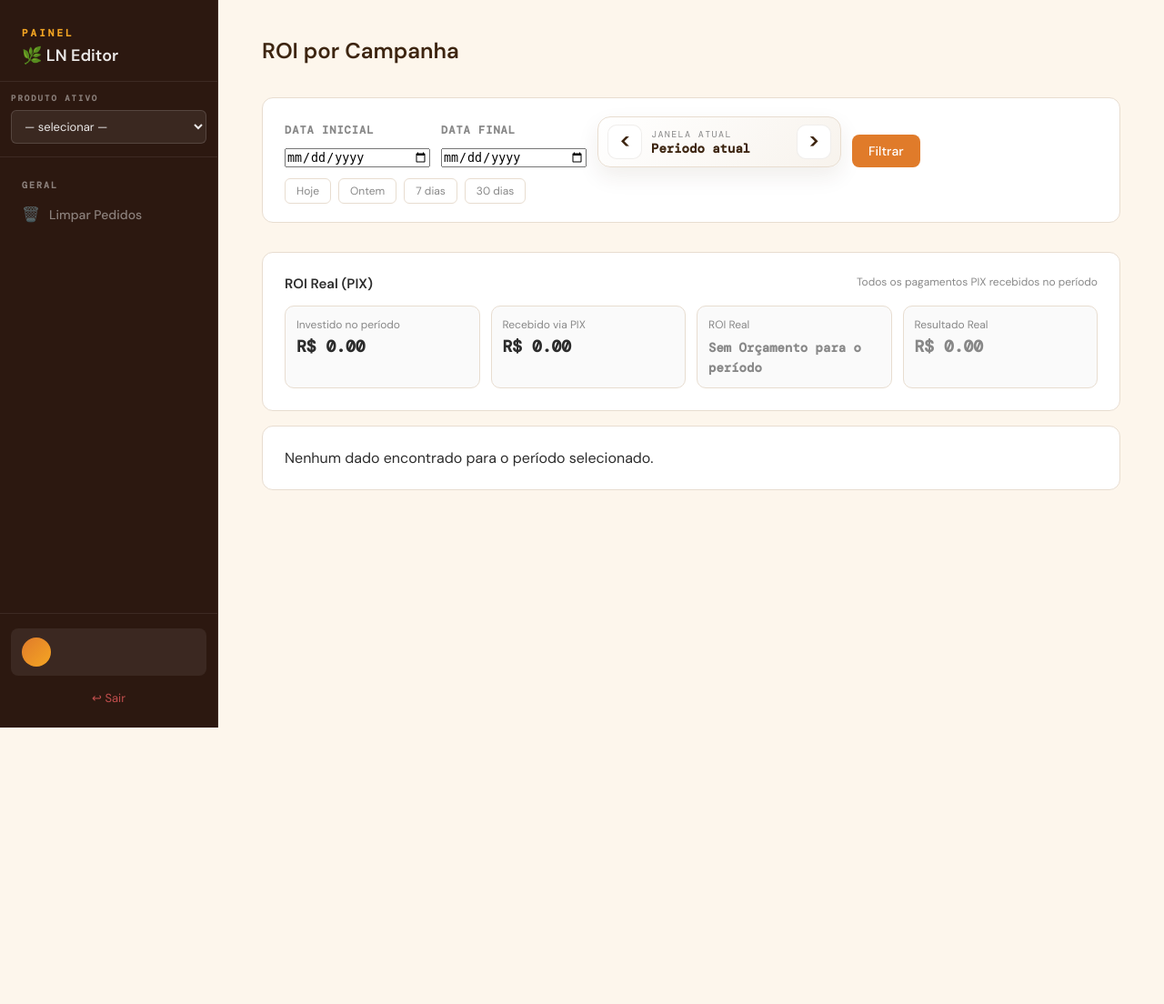
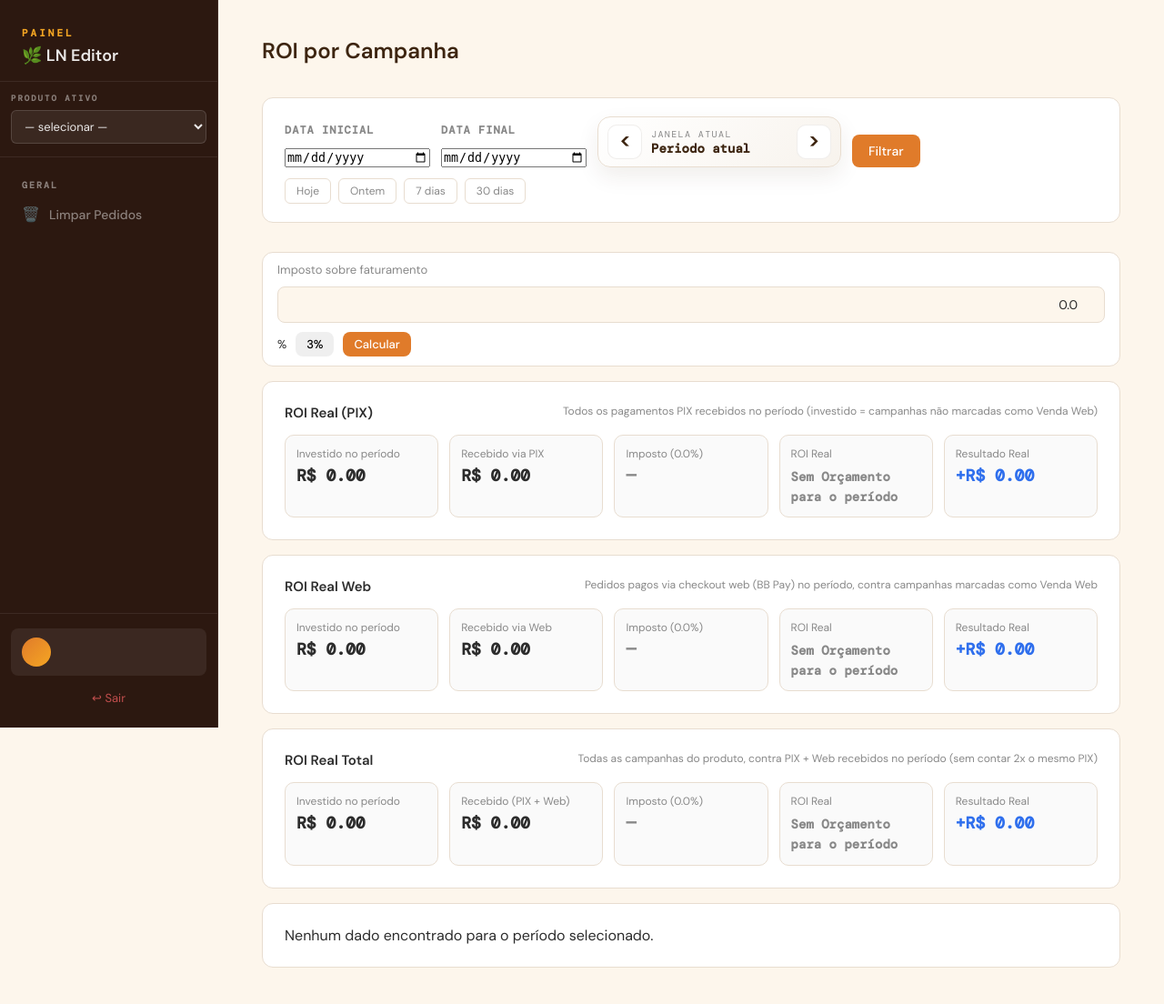
Before and after one commit to leosn1006/vendas-web, a Flask app: template app/admin/templates/admin/roi_produto.html in a window 1280 px wide. Shown: the whole page at 91% size. Before the commit the page ends 800 px from the top, so only its background shows below. Run offline with Flask 3, Linux system fonts and the light colour scheme; the template is opened without the code that fills it, so the values that code supplies are empty; parts of the project's set-up code (start-up, migrations or seed data) failed here and were passed over.

Commit message:
acerta ROI do produto para incluir wendas web

```diff
--- a/app/admin/templates/admin/roi_produto.html
+++ b/app/admin/templates/admin/roi_produto.html
@@ -23,7 +23,7 @@
     .roi-summary-sub { font-size: 12px; color: var(--muted); }
     .roi-summary-grid {
         display: grid;
-        grid-template-columns: repeat(4, minmax(0, 1fr));
+        grid-template-columns: repeat(5, minmax(0, 1fr));
         gap: 12px;
     }
     .roi-summary-item {
@@ -44,11 +44,108 @@
         line-height: 1.2;
     }
 
+    .imposto-card {
+        display: flex;
+        align-items: center;
+        gap: 10px;
+        flex-wrap: wrap;
+        padding: 10px 16px;
+        margin-bottom: 16px;
+    }
+    .imposto-label {
+        font-size: 13px;
+        color: var(--muted);
+        white-space: nowrap;
+    }
+    .imposto-input {
+        width: 72px;
+        font-family: var(--mono);
+        font-size: 14px;
+        text-align: right;
+        padding: 5px 8px;
+        border: 1px solid var(--border);
+        border-radius: 6px;
+        background: var(--surface);
+        color: var(--text);
+    }
+    .imposto-pct {
+        font-size: 13px;
+        color: var(--text);
+    }
+
     @media (max-width: 900px) {
         .roi-summary-grid { grid-template-columns: 1fr; }
     }
 </style>
 {% endblock %}
+
+{% macro roi_summary_card(titulo, subtitulo, recebido_label, recebido, investido, taxa, erro=false) %}
+<div class="card roi-summary-card">
+    {% if erro %}
+        <div class="roi-summary-head">
+            <div class="roi-summary-title">{{ titulo }}</div>
+            <div class="roi-summary-sub">Não foi possível carregar os dados agora</div>
+        </div>
+        <div class="empty-state">Dados indisponíveis no momento. Tente novamente em instantes.</div>
+    {% else %}
+        {% set imposto = recebido * taxa / 100 %}
+        {% set resultado = recebido - imposto - investido %}
+        <div class="roi-summary-head">
+            <div class="roi-summary-title">{{ titulo }}</div>
+            <div class="roi-summary-sub">{{ subtitulo }}</div>
+        </div>
+        <div class="roi-summary-grid">
+            <div class="roi-summary-item">
+                <div class="roi-summary-label">Investido no período</div>
+                <div class="roi-summary-value">R$ {{ '%.2f'|format(investido) }}</div>
+            </div>
+            <div class="roi-summary-item">
+                <div class="roi-summary-label">{{ recebido_label }}</div>
+                <div class="roi-summary-value">R$ {{ '%.2f'|format(recebido) }}</div>
+            </div>
+            <div class="roi-summary-item">
+                <div class="roi-summary-label">Imposto ({{ '%.1f'|format(taxa) }}%)</div>
+                <div class="roi-summary-value">
+                    {% if imposto > 0.005 %}
+                        R$ {{ '%.2f'|format(imposto) }}
+                    {% else %}
+                        <span class="roi-muted">—</span>
+                    {% endif %}
+                </div>
+            </div>
+            <div class="roi-summary-item">
+                <div class="roi-summary-label">ROI Real</div>
+                <div class="roi-summary-value">
+                    {% if investido > 0 %}
+                        {% set roi_val = (recebido - imposto) / investido %}
+                        {% if roi_val < 1 %}
+                            <span class="roi-red">{{ '%.2f'|format(roi_val) }}×</span>
+                        {% elif roi_val <= 1.005 %}
+                            <span class="roi-yellow">{{ '%.2f'|format(roi_val) }}×</span>
+                        {% else %}
+                            <span class="roi-green">{{ '%.2f'|format(roi_val) }}×</span>
+                        {% endif %}
+                    {% else %}
+                        <span class="roi-muted" style="font-family:inherit; font-size:14px;">Sem Orçamento para o período</span>
+                    {% endif %}
+                </div>
+            </div>
+            <div class="roi-summary-item">
+                <div class="roi-summary-label">Resultado Real</div>
+                <div class="roi-summary-value">
+                    {% if resultado < -0.005 %}
+                        <span class="roi-red">R$ {{ '%.2f'|format(resultado) }}</span>
+                    {% elif resultado < 0.005 %}
+                        <span class="roi-muted" style="font-family:inherit;">R$ 0.00</span>
+                    {% else %}
+                        <span class="roi-blue">+R$ {{ '%.2f'|format(resultado) }}</span>
+                    {% endif %}
+                </div>
+            </div>
+        </div>
+    {% endif %}
+</div>
+{% endmacro %}
 
 {% block content %}
 <div class="page-header">
@@ -60,62 +157,35 @@
 
 {% include 'admin/includes/_filtro_periodo.html' %}
 
-<div class="card roi-summary-card">
-    {% if roi_real_erro %}
-        <div class="roi-summary-head">
-            <div class="roi-summary-title">ROI Real (PIX)</div>
-            <div class="roi-summary-sub">Não foi possível carregar os dados agora</div>
-        </div>
-        <div class="empty-state">Dados indisponíveis no momento. Tente novamente em instantes.</div>
-    {% else %}
-        {% set total_pix_real = roi_real.total_pix | float %}
-        {% set total_investido_real = roi_real.total_investido | float %}
-        {% set total_resultado_real = total_pix_real - total_investido_real %}
-        <div class="roi-summary-head">
-            <div class="roi-summary-title">ROI Real (PIX)</div>
-            <div class="roi-summary-sub">Todos os pagamentos PIX recebidos no período</div>
-        </div>
-        <div class="roi-summary-grid">
-            <div class="roi-summary-item">
-                <div class="roi-summary-label">Investido no período</div>
-                <div class="roi-summary-value">R$ {{ '%.2f'|format(total_investido_real) }}</div>
-            </div>
-            <div class="roi-summary-item">
-                <div class="roi-summary-label">Recebido via PIX</div>
-                <div class="roi-summary-value">R$ {{ '%.2f'|format(total_pix_real) }}</div>
-            </div>
-            <div class="roi-summary-item">
-                <div class="roi-summary-label">ROI Real</div>
-                <div class="roi-summary-value">
-                    {% if total_investido_real > 0 %}
-                        {% set roi_real_val = total_pix_real / total_investido_real %}
-                        {% if roi_real_val < 1 %}
-                            <span class="roi-red">{{ '%.2f'|format(roi_real_val) }}×</span>
-                        {% elif roi_real_val <= 1.005 %}
-                            <span class="roi-yellow">{{ '%.2f'|format(roi_real_val) }}×</span>
-                        {% else %}
-                            <span class="roi-green">{{ '%.2f'|format(roi_real_val) }}×</span>
-                        {% endif %}
-                    {% else %}
-                        <span class="roi-muted" style="font-family:inherit; font-size:14px;">Sem Orçamento para o período</span>
-                    {% endif %}
-                </div>
-            </div>
-            <div class="roi-summary-item">
-                <div class="roi-summary-label">Resultado Real</div>
-                <div class="roi-summary-value">
-                    {% if total_resultado_real < -0.005 %}
-                        <span class="roi-red">R$ {{ '%.2f'|format(total_resultado_real) }}</span>
-                    {% elif total_resultado_real < 0.005 %}
-                        <span class="roi-muted" style="font-family:inherit;">R$ 0.00</span>
-                    {% else %}
-                        <span class="roi-blue">+R$ {{ '%.2f'|format(total_resultado_real) }}</span>
-                    {% endif %}
-                </div>
-            </div>
-        </div>
+<div class="card imposto-card">
+    <span class="imposto-label">Imposto sobre faturamento</span>
+    <input id="imposto-input" class="imposto-input" type="number"
+           min="0" max="100" step="0.1" value="{{ '%.1f'|format(taxa_imposto) }}">
+    <span class="imposto-pct">%</span>
+    <button id="btn-imposto-3" class="btn btn-sm" type="button">3%</button>
+    <button id="btn-calcular-imposto" class="btn btn-sm btn-primary" type="button">Calcular</button>
+    {% if taxa_imposto > 0 %}
+    <span class="imposto-label" style="margin-left:4px;">
+        aplicando {{ '%.1f'|format(taxa_imposto) }}% sobre a receita de cada card abaixo
+    </span>
     {% endif %}
 </div>
+
+{% set pix_recebido = (roi_real.total_pix | float) if not roi_real_erro else 0 %}
+{% set pix_investido = (roi_real.total_investido | float) if not roi_real_erro else 0 %}
+{% set pix_recebido_sem_duplicidade = (roi_real.total_pix_sem_duplicidade_web | float) if not roi_real_erro else 0 %}
+{% set web_recebido = (roi_real_web.total_web | float) if not roi_real_web_erro else 0 %}
+{% set web_investido = (roi_real_web.total_investido | float) if not roi_real_web_erro else 0 %}
+{% set total_erro = roi_real_erro or roi_real_web_erro %}
+
+{{ roi_summary_card('ROI Real (PIX)', 'Todos os pagamentos PIX recebidos no período (investido = campanhas não marcadas como Venda Web)',
+    'Recebido via PIX', pix_recebido, pix_investido, taxa_imposto, roi_real_erro) }}
+
+{{ roi_summary_card('ROI Real Web', 'Pedidos pagos via checkout web (BB Pay) no período, contra campanhas marcadas como Venda Web',
+    'Recebido via Web', web_recebido, web_investido, taxa_imposto, roi_real_web_erro) }}
+
+{{ roi_summary_card('ROI Real Total', 'Todas as campanhas do produto, contra PIX + Web recebidos no período (sem contar 2x o mesmo PIX)',
+    'Recebido (PIX + Web)', pix_recebido_sem_duplicidade + web_recebido, pix_investido + web_investido, taxa_imposto, total_erro) }}
 
 {% if rows %}
 <div class="card">
@@ -225,4 +295,44 @@
 
 {% block extra_js %}
 {% include 'admin/includes/_filtro_periodo_js.html' %}
+<script>
+(function () {
+    const form = document.querySelector('.period-form');
+    const impostoInput = document.getElementById('imposto-input');
+    if (!form || !impostoInput) return;
+
+    function getImpostoValue() {
+        const v = parseFloat(impostoInput.value);
+        return isNaN(v) ? '2.5' : Math.max(0, Math.min(100, v)).toString();
+    }
+
+    function injectImposto() {
+        let h = form.querySelector('input[name="imposto"]');
+        if (!h) {
+            h = document.createElement('input');
+            h.type = 'hidden';
+            h.name = 'imposto';
+            form.appendChild(h);
+        }
+        h.value = getImpostoValue();
+    }
+
+    const _origSubmit = HTMLFormElement.prototype.submit.bind(form);
+    form.submit = function () {
+        injectImposto();
+        _origSubmit();
+    };
+
+    form.addEventListener('submit', injectImposto);
+
+    document.getElementById('btn-calcular-imposto')
+        ?.addEventListener('click', () => form.submit());
+
+    document.getElementById('btn-imposto-3')
+        ?.addEventListener('click', () => {
+            impostoInput.value = '3';
+            form.submit();
+        });
+})();
+</script>
 {% endblock %}
```
Also changed, not shown: app/admin/templates/admin/campanhas_produto.html (+8 -2 lines), app/admin/views.py (+75 -11 lines), migrations/052_campanhas_venda_web.sql (added).
